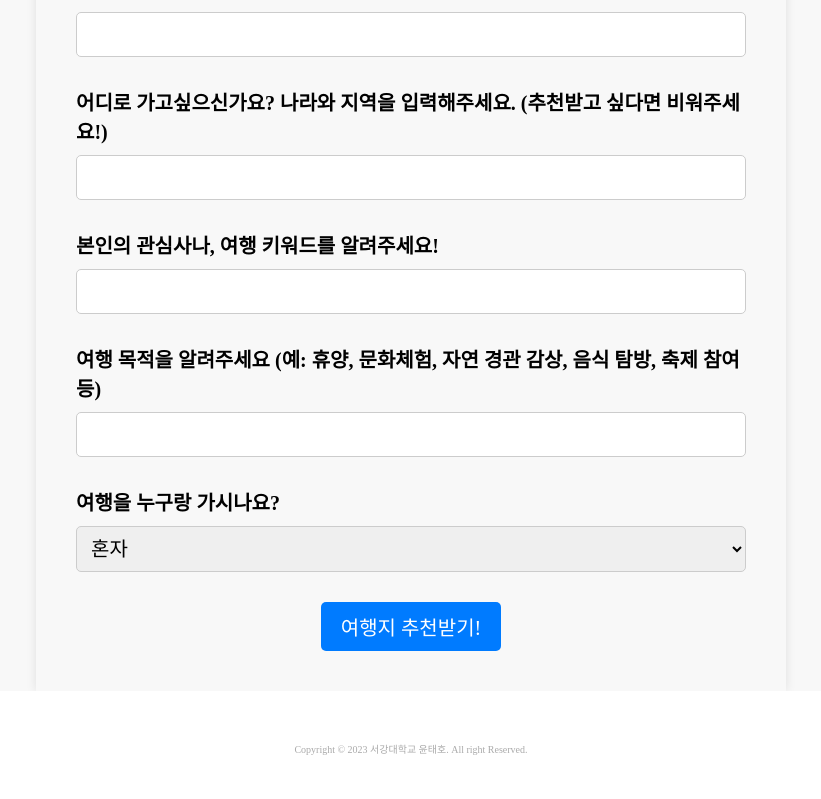
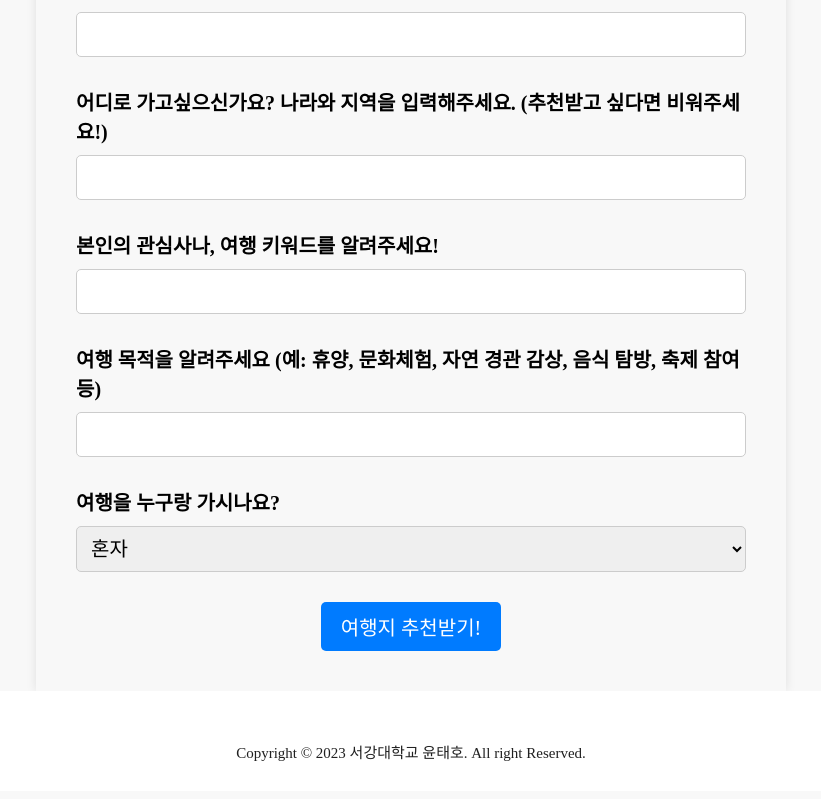
Before and after one commit to gptravel/client, a React (Create React App) app: page / in a window 1280 px wide. Shown: the part 336-1135 px from the top of the page, without its empty margins (229-1050 px from the left). Built offline with nearby package versions, Linux system fonts and the light colour scheme; a web font is replaced by a local one.

Commit message:
css 적용

```diff
--- a/src/Recommendations.js
+++ b/src/Recommendations.js
@@ -1,6 +1,7 @@
 // OpenAIComponent.js
 import React, { useState, useEffect } from "react";
 import { useLocation } from "react-router-dom";
+import './TravelForm.css'
 
 const OpenAIComponent = () => {
   const { state } = useLocation();
@@ -42,13 +43,19 @@ const OpenAIComponent = () => {
 
   return (
     <div>
-      <h2>Ask OpenAI</h2>
-      {answer && (
-        <div>
-          <h3>Answer:</h3>
-          <p dangerouslySetInnerHTML={{ __html: answer }}></p>
-        </div>
-      )}
+      <header>
+        여행지 추천 결과
+      </header>
+      <main>
+        {answer && (
+          <div>
+            <p dangerouslySetInnerHTML={{ __html: answer }}></p>
+          </div>
+        )}
+      </main>
+      <footer>
+        Copyright © 2023 서강대학교 윤태호. All right Reserved.
+      </footer>
     </div>
   );
 };
--- a/src/TravelForm.css
+++ b/src/TravelForm.css
@@ -73,10 +73,10 @@ button:hover {
 }
 
 footer {
-    height: 200px;
+    height: 50px;
+    font-size: 15px;
     background-color: white;
     text-align: center;
-    color: rgb(170, 170, 170);
+    color: rgb(32, 32, 32);
     padding: 50px;
-    font-size: 10px;
 }
```
